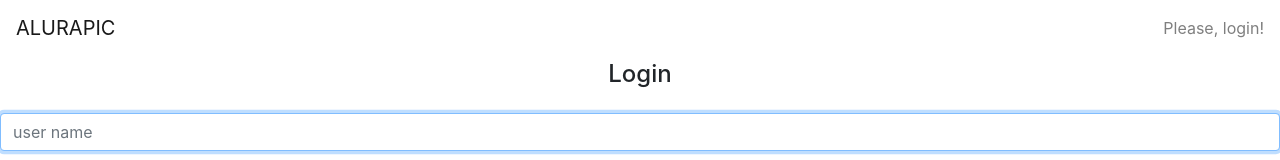
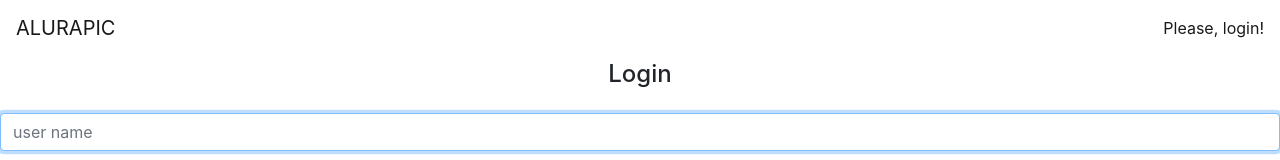
Before and after one commit to andreguterres/alura, an Angular app: page / in a window 1280 px wide. Shown: the top 160 px of the page. Built offline with nearby package versions, Linux system fonts and the light colour scheme.

Commit message:
A diretiva [routerLink] => serve para que a aplicação não seja carregada po inteira ao solicitar uma rota.

```diff
--- a/src/app/core/CoreModule.ts
+++ b/src/app/core/CoreModule.ts
@@ -1,11 +1,12 @@
 import { HeaderComponent } from './header/header.component';
 import { NgModule } from '@angular/core';
 import { CommonModule } from '@angular/common';
+import { RouterModule } from '@angular/router';
 
 @NgModule({
   declarations: [HeaderComponent],
   exports: [HeaderComponent],
-  imports: [CommonModule]
+  imports: [CommonModule, RouterModule]
 
 
 })
--- a/src/app/core/header/header.component.html
+++ b/src/app/core/header/header.component.html
@@ -11,9 +11,7 @@
     </div>
 
     <ng-template #login>
-      <span class="navbar-text">
-        Please, login!
-      </span>
+      <span class="navbar-text"><a [routerLink]="['']">Please, login!</a></span>
     </ng-template>
 
   </nav>
```
